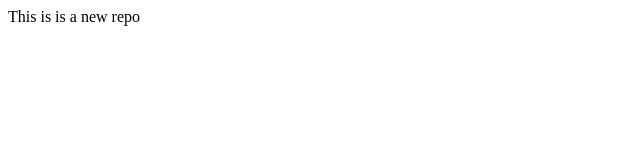
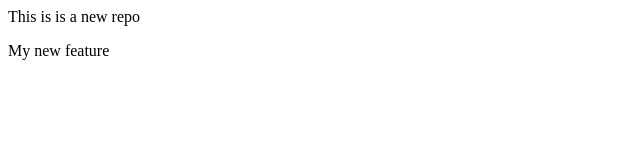
Before and after one commit to deepanjali-codespace/localRepo_QA, a plain HTML site: page index.html in a window 1280 px wide. Shown: the full height of the page, 0-640 px from the left. Drawn offline with Linux system fonts and the light colour scheme.

Commit message:
Track new feature

```diff
--- a/index.html
+++ b/index.html
@@ -1 +1,2 @@
 <p>This is is a new repo</p>
+<p>My new feature </p>
```
